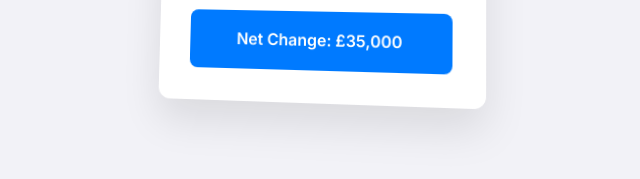
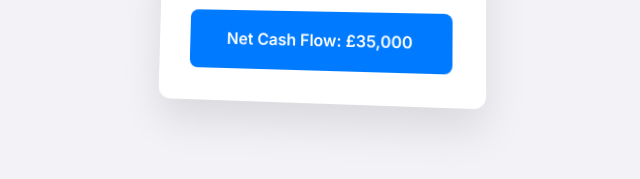
Before and after one commit to DrMichaelGuo/game-cash-flow-statement, a plain HTML site: page index.html in a window 1280 px wide. Shown: the part 555-734 px from the top of the page, 620-1260 px from the left. Drawn offline with Linux system fonts and the light colour scheme.

Commit message:
Update cash flow display to specify 'Net Cash Flow' for clarity

```diff
--- a/index.html
+++ b/index.html
@@ -47,7 +47,7 @@
                         <div class="flow-item positive">Operating Activities: £50,000</div>
                         <div class="flow-item negative">Investing Activities: (£30,000)</div>
                         <div class="flow-item positive">Financing Activities: £15,000</div>
-                        <div class="flow-total">Net Change: £35,000</div>
+                        <div class="flow-total">Net Cash Flow: £35,000</div>
                     </div>
                 </div>
             </div>
```
